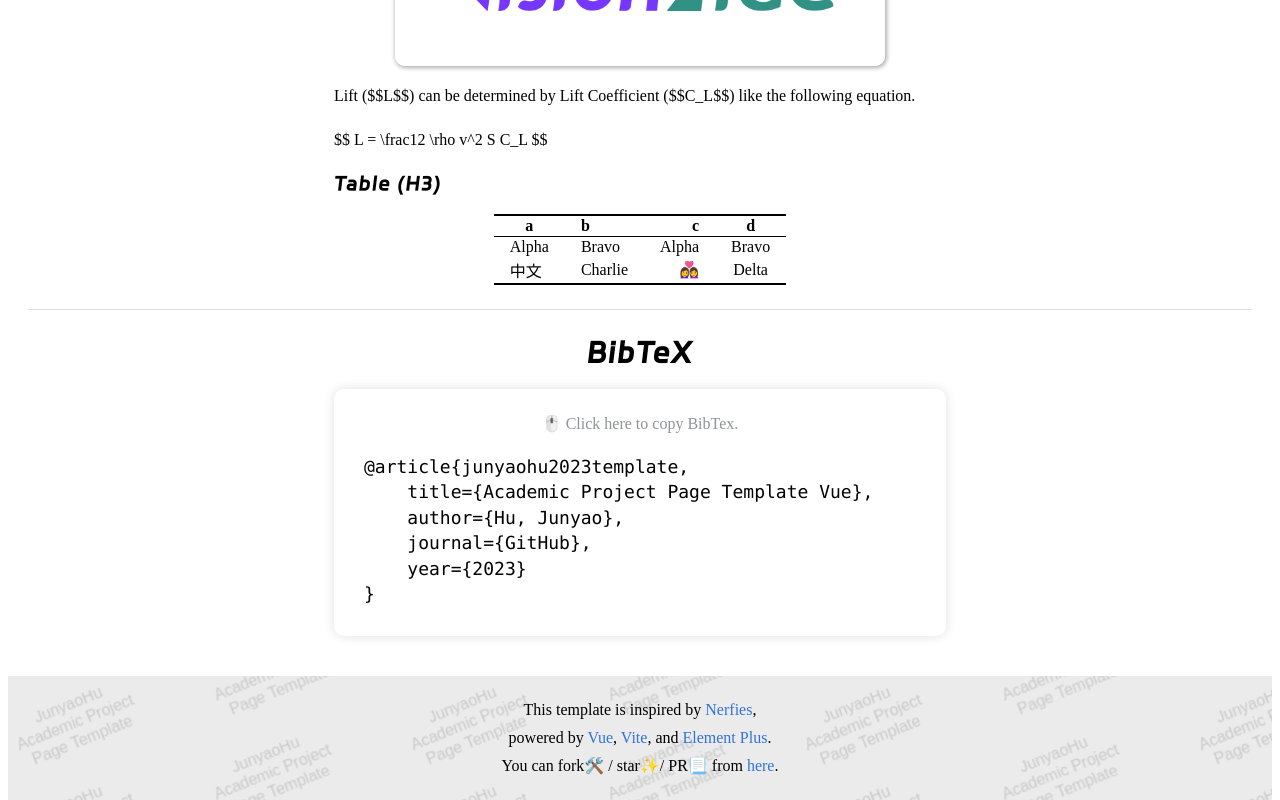
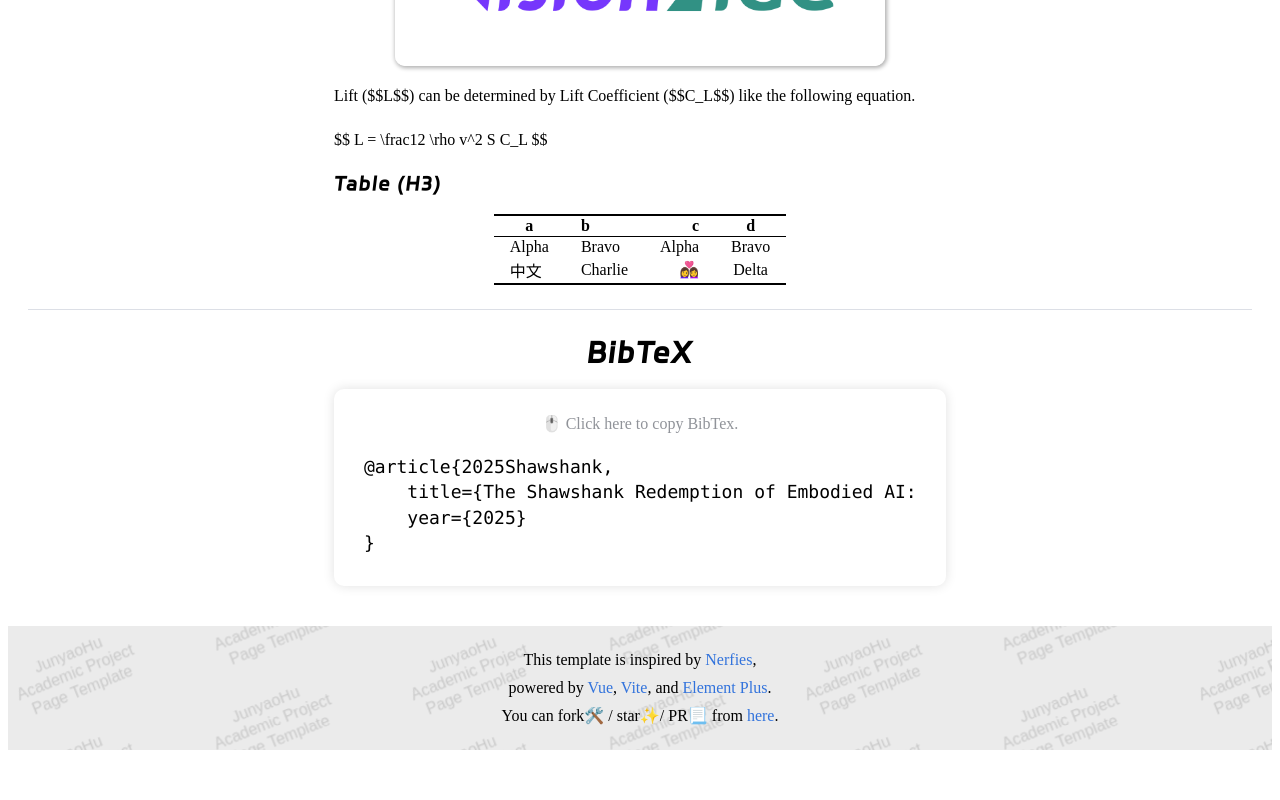
Before and after one commit to ShawshankIEJ/ShawshankIEJ.github.io, a Vue app: page / in a window 1280 px wide. Shown: the part 2942-3742 px from the top of the page. After the commit the page ends 3692 px from the top, so only its background shows below. Built offline with nearby package versions, Linux system fonts and the light colour scheme.

Commit message:
Update BibTeX.vue

```diff
--- a/src/components/sections/BibTeX.vue
+++ b/src/components/sections/BibTeX.vue
@@ -3,11 +3,9 @@
   data() {
     return {
       bibtex: [
-        "@article{junyaohu2023template,",
-        "    title={Academic Project Page Template Vue},",
-        "    author={Hu, Junyao},",
-        "    journal={GitHub},",
-        "    year={2023}",
+        "@article{2025Shawshank,",
+        "    title={The Shawshank Redemption of Embodied AI: Understanding and Benchmarking Indirect Environmental Jailbreaks},",
+        "    year={2025}",
         "}",
       ],
     }
```
